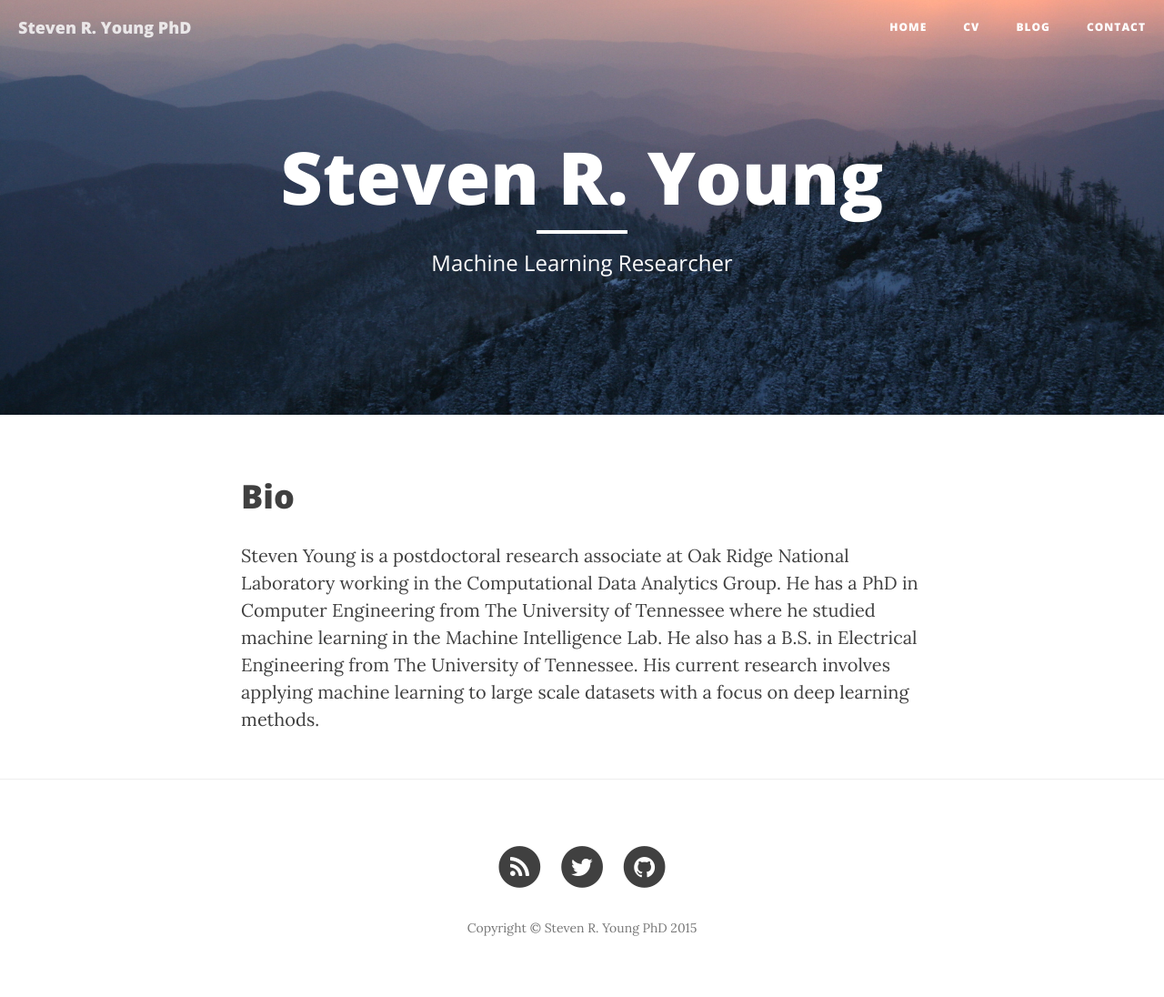
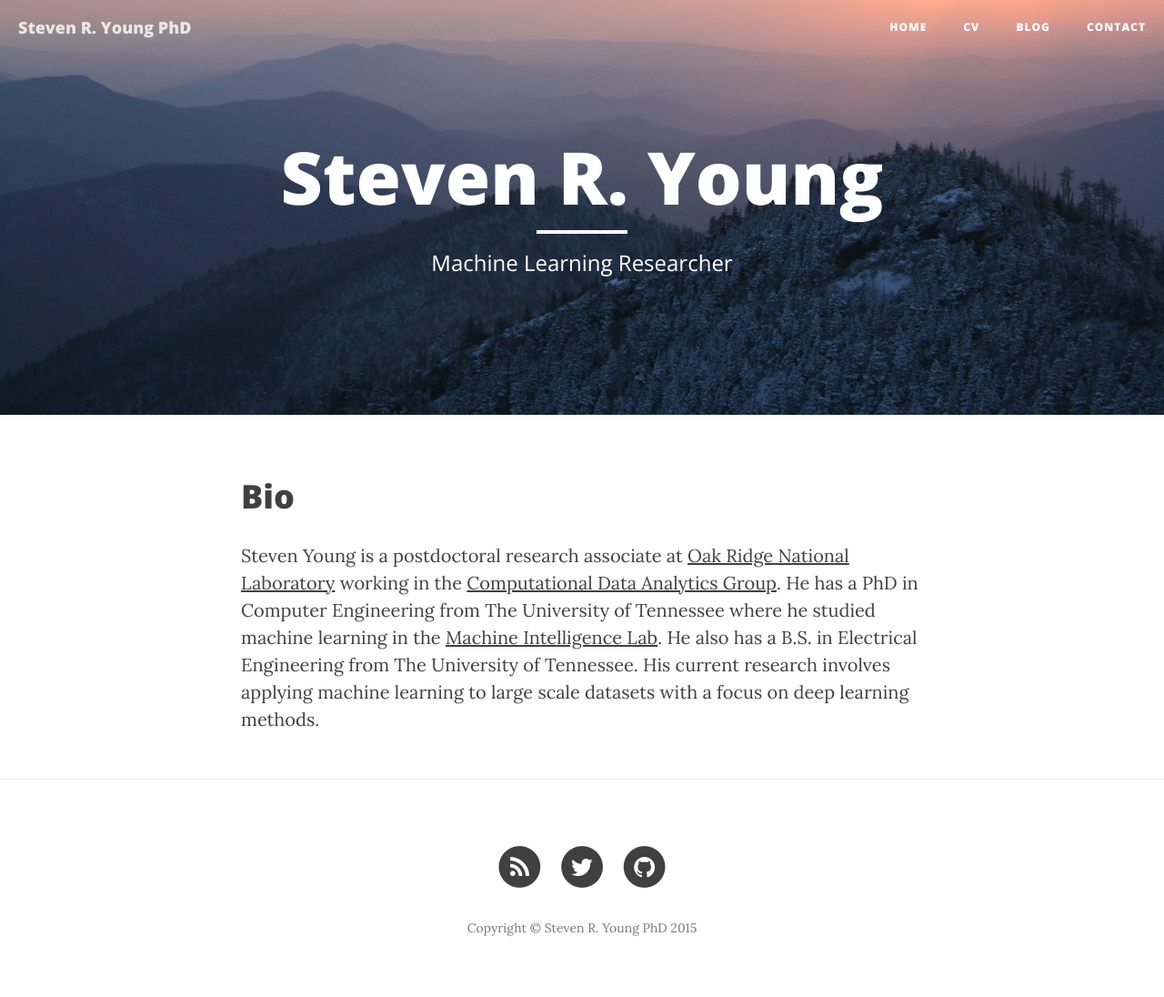
Before and after one commit to stevenryoung/stevenryoung.github.io, a Jekyll site: the page built from index.md, in a window 1280 px wide. Shown: the whole page at 91% size. Built offline with Jekyll 4.4.1, drawn with Linux system fonts in a browser that asks for light colours; nearby versions of some CDN libraries; part of the change alters nothing that is shown.

Commit message:
Added links to main page.

```diff
--- a/index.md
+++ b/index.md
@@ -5,7 +5,7 @@ description: "Machine Learning Researcher"
 ---
 
 #Bio
-Steven Young is a postdoctoral research associate at Oak Ridge National Laboratory working in the Computational Data Analytics Group.
-He has a PhD in Computer Engineering from The University of Tennessee where he studied machine learning in the Machine Intelligence Lab.
+Steven Young is a postdoctoral research associate at [Oak Ridge National Laboratory](https://www.ornl.gov) working in the [Computational Data Analytics Group](http://cda.ornl.gov).
+He has a PhD in Computer Engineering from The University of Tennessee where he studied machine learning in the [Machine Intelligence Lab](http://mil.engr.utk.edu).
 He also has a B.S. in Electrical Engineering from The University of Tennessee.
 His current research involves applying machine learning to large scale datasets with a focus on deep learning methods.
```
